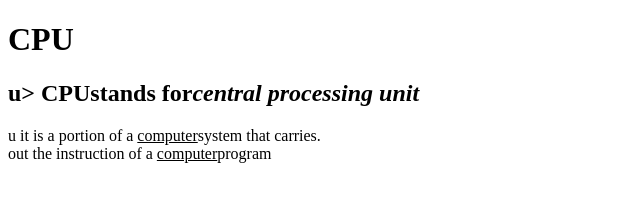
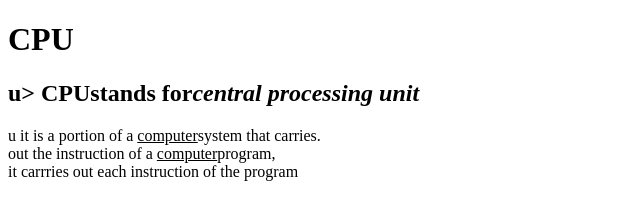
Before and after one commit to iamneo-production/ebdeaabcfadaeccdfffebaeceaec, a website: page public/index.html in a window 1280 px wide. Shown: the whole page, without its empty margins (0-640 px from the left). Drawn offline with Linux system fonts and the light colour scheme.

Commit message:
Backup Commit

```diff
--- a/public/index.html
+++ b/public/index.html
@@ -11,7 +11,8 @@
 <h1>CPU</h1>
 <h2>u> <b>CPU</b>stands for<i>central processing unit</i></h2>u</h2>
 it is a portion of a <u>computer</u>system that carries.<br>
-out the instruction of a <u>computer</u>program<br>
+out the instruction of a <u>computer</u>program,<br>
+it carrries out each instruction of the program
 
 </body>
 </html>
```
